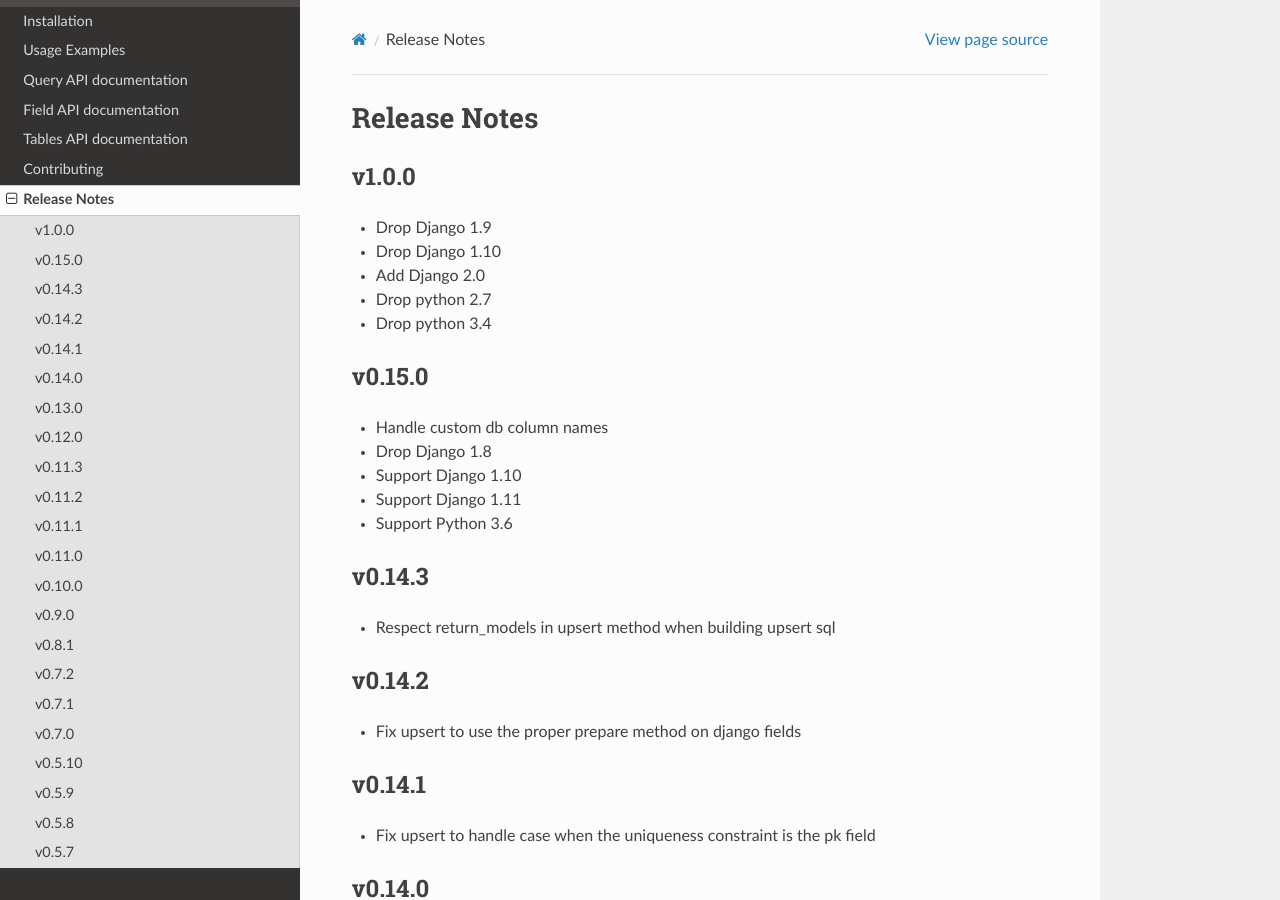
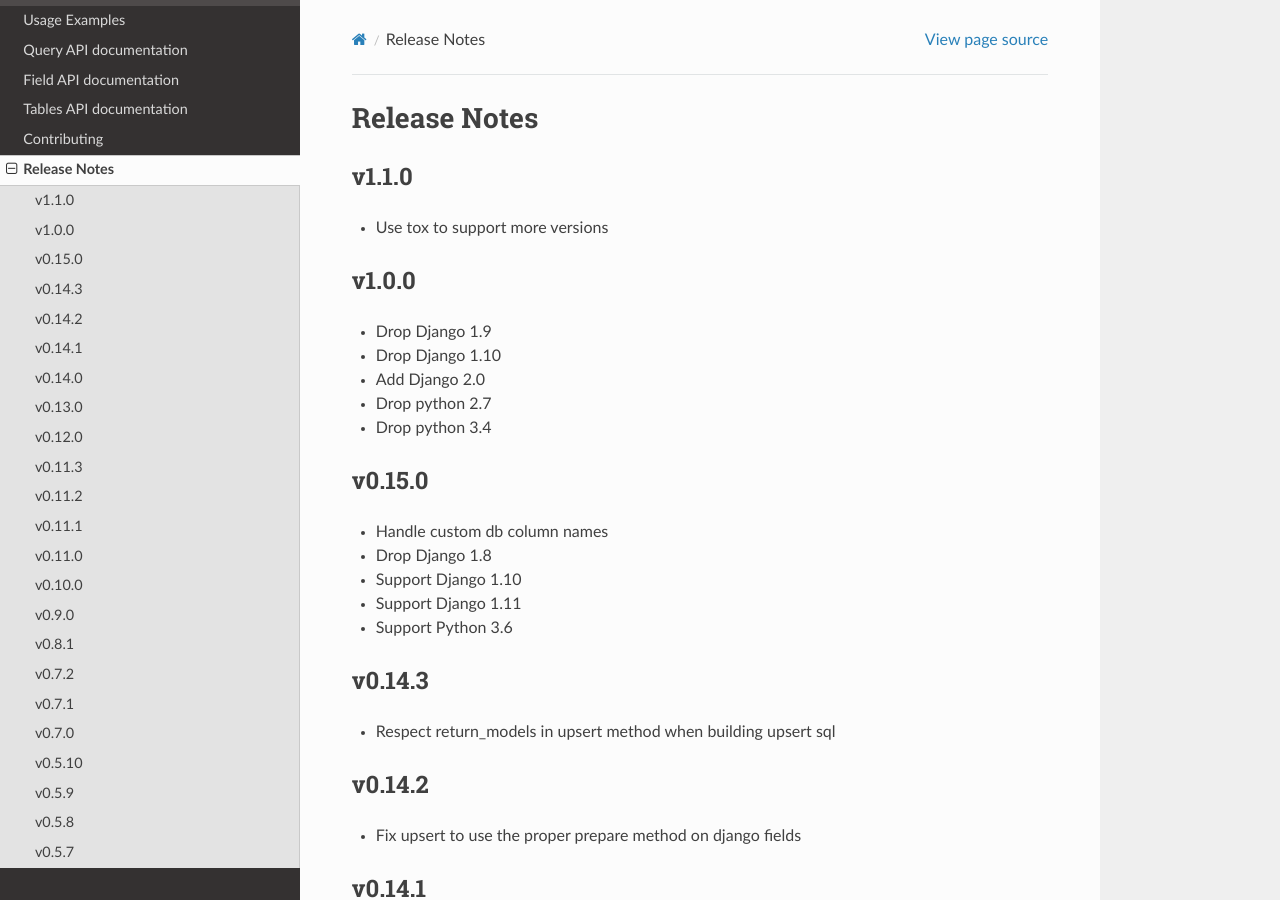
Before and after one commit to ambitioninc/django-query-builder, a Sphinx documentation site: the page built from docs/release_notes.rst, in a window 1280 px wide and 900 px high. Built offline with Sphinx 7.4.7 and the Read the Docs theme 2.0.0, drawn with Linux system fonts in a browser that asks for light colours.

Commit message:
bump version

```diff
--- a/docs/release_notes.rst
+++ b/docs/release_notes.rst
@@ -1,5 +1,9 @@
 Release Notes
 =============
+
+v1.1.0
+------
+* Use tox to support more versions
 
 v1.0.0
 ------
--- a/querybuilder/version.py
+++ b/querybuilder/version.py
@@ -1 +1 @@
-__version__ = '1.0.0'
+__version__ = '1.1.0'
```
